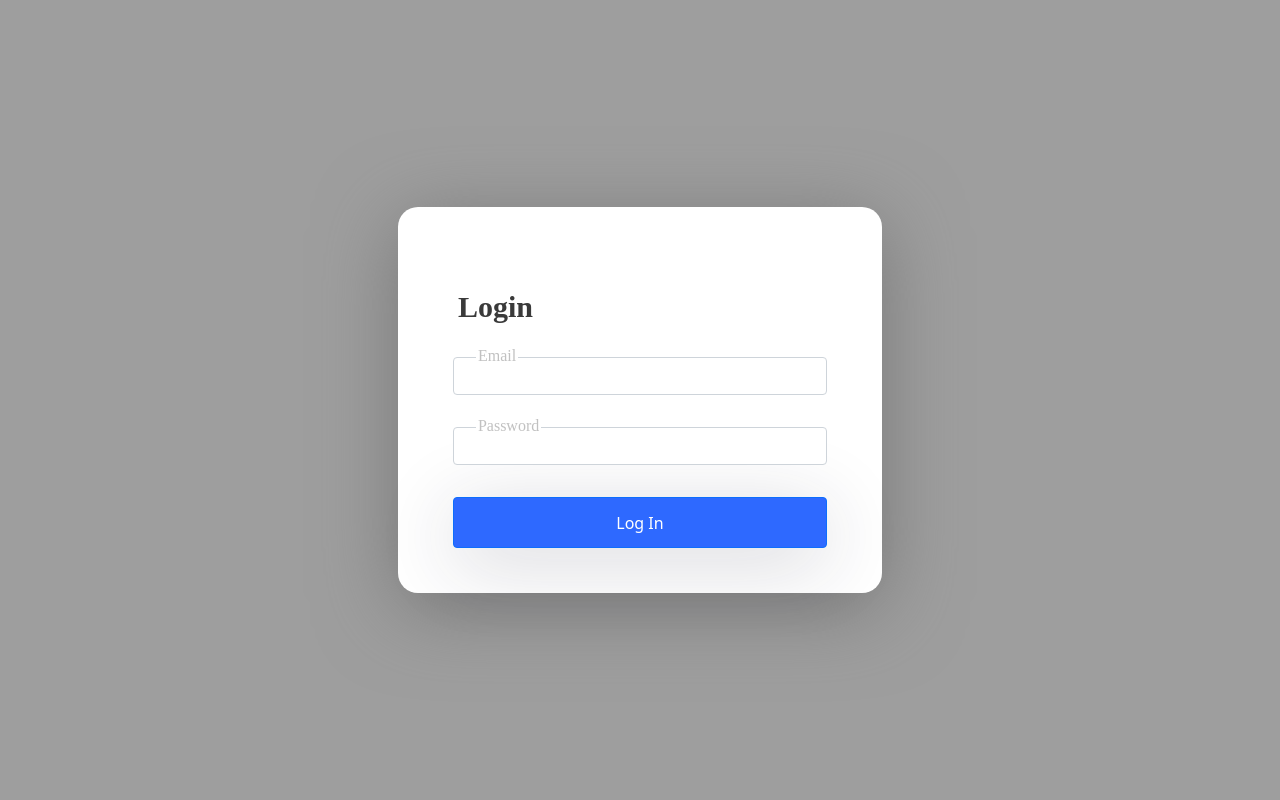
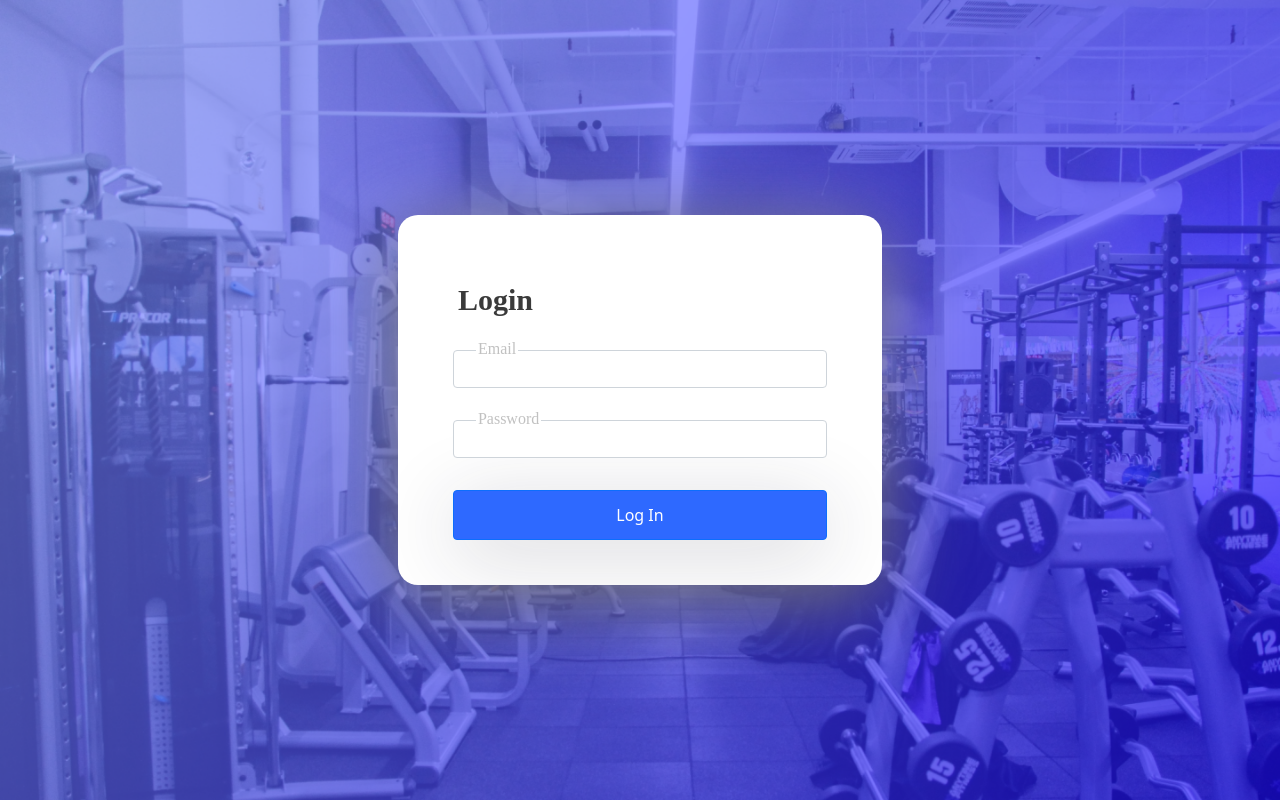
Before and after one commit to MuhammadAnas14/Exersice-Detection-Webapp, a React (Create React App) app: page / in a window 1280 px wide. Built offline with nearby package versions, Linux system fonts and the light colour scheme.

Commit message:
video added

```diff
--- a/src/Components/CSS/login.css
+++ b/src/Components/CSS/login.css
@@ -1,6 +1,6 @@
 
 .login-screen{
-    background-image: url(http://localhost:3000/static/media/backImage.a346546f.png);
+    background-image: url(../Assets/backImage.png);
     background-size: cover;
     padding: 50px 0;
     display: flex;
@@ -21,7 +21,7 @@
 .inner{
     background: #ffff;
     box-shadow: 0 14px 80px #787878;
-    padding: 40px 55px 45px;
+    padding: 25px 55px 45px;
     transition: all .3s;
     margin: 13% auto;
     border-radius: 20px;
--- a/src/Components/CSS/video.css
+++ b/src/Components/CSS/video.css
@@ -1,5 +1,4 @@
 .video-screen{
-    background-image: url("../Assets/video.png");
     background-size: cover;
     padding: 50px 0;
     display: flex;
--- a/src/Components/video.js
+++ b/src/Components/video.js
@@ -1,10 +1,15 @@
 import React from "react";
 import {Container, Button } from "react-bootstrap";
 import "./CSS/video.css";
+import sample from './Assets/Course_Overview.mp4'
+
 
 const Video = () => {
   return (
     <div className="video-screen">
+      <video className='videoTag' autoPlay loop>
+    <source src={sample} type='video/mp4' />
+      </video>
       <Container>
         <div className="wrapper">
           <h3 className="head1">Web cam is started</h3>
```
Also changed, not shown: 1 other file (tests, documents, lock files or other folders).
